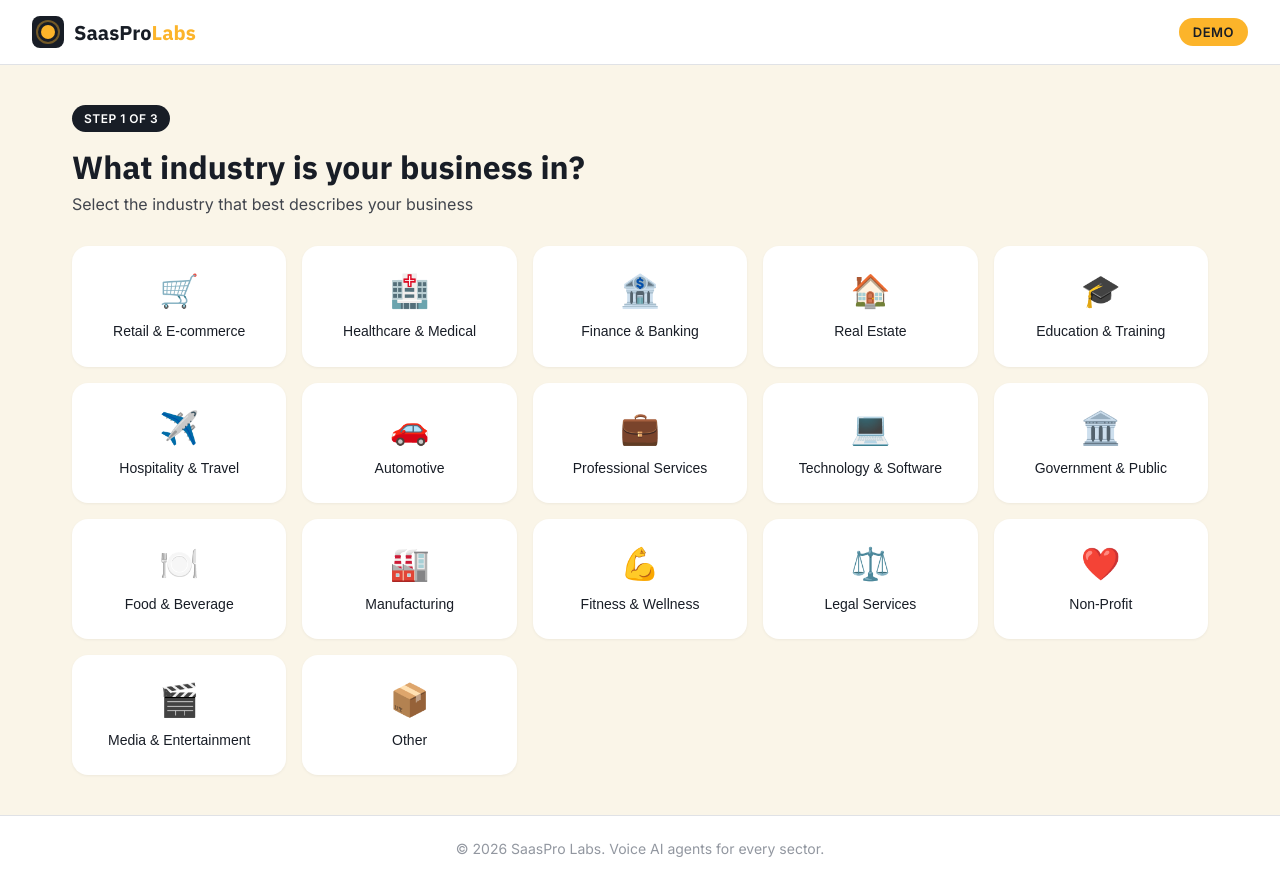
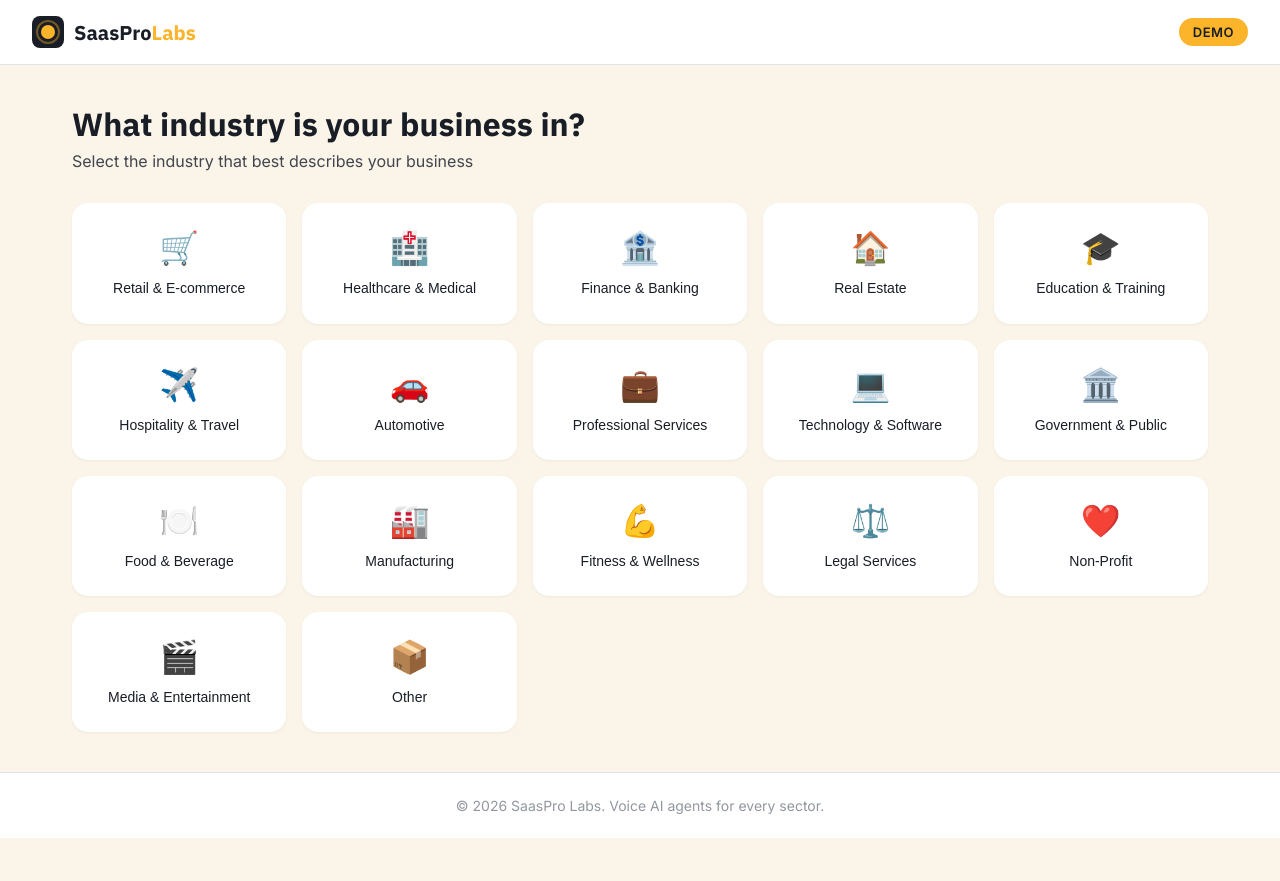
Before and after one commit to kalycoding/saasprolabs-demo, a React (Vite) app: page / in a window 1280 px wide. After the commit the page ends 838 px from the top, so only its background shows below. Built offline with nearby package versions, Linux system fonts and the light colour scheme.

Commit message:
Remove step badges

```diff
--- a/src/App.jsx
+++ b/src/App.jsx
@@ -91,7 +91,6 @@ function App() {
         {step === 1 && (
           <section className="section">
             <div className="section-header">
-              <span className="step-badge">Step 1 of 3</span>
               <h1>What industry is your business in?</h1>
               <p>Select the industry that best describes your business</p>
             </div>
@@ -116,7 +115,6 @@ function App() {
               <button className="back-btn" onClick={handleBack}>
                 ← Back
               </button>
-              <span className="step-badge">Step 2 of 3</span>
               <h1>What will your agent help with?</h1>
               <p>Select the primary use case for your AI voice agent</p>
               <div className="selected-tag">
@@ -144,7 +142,6 @@ function App() {
               <button className="back-btn" onClick={handleBack}>
                 ← Back
               </button>
-              <span className="step-badge">Step 3 of 3</span>
               <h1>Ready to experience the future?</h1>
               <p>Start a call with your AI voice agent</p>
               <div className="selected-tags">
```
